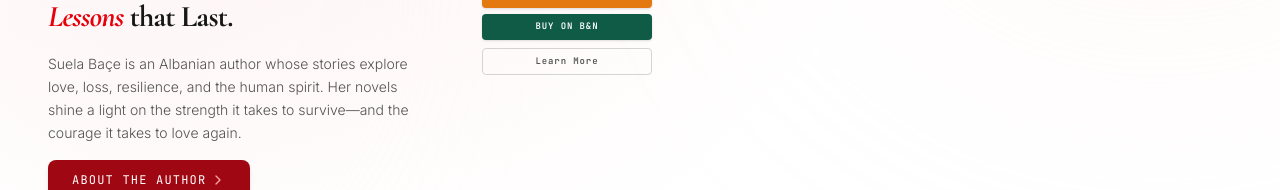
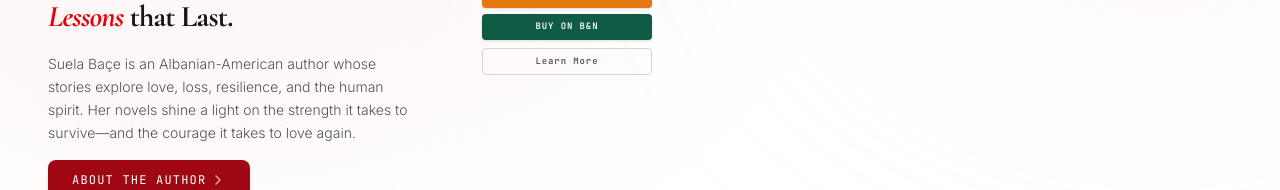
Before and after one commit to erosdeva/suela-bace, a React (Vite) app: page / in a window 1280 px wide. Shown: the part 720-910 px from the top of the page. Built offline with nearby package versions, Linux system fonts and the light colour scheme.

Commit message:
Update author description.

```diff
--- a/index.html
+++ b/index.html
@@ -1,13 +1,16 @@
 <!doctype html>
 <html lang="en">
+
 <head>
   <meta charset="UTF-8" />
   <meta name="viewport" content="width=device-width, initial-scale=1.0" />
   <title>Suela Baçe | Official Author Website</title>
 
   <!-- Standard Meta Tags -->
-    <meta name="description" content="Official website of Suela Baçe, Albanian author of 'The Face Of Love' and 'Storms of Life'. Explore gripping mysteries, sisterhood, resilience, and Balkan heritage." />
-    <meta name="keywords" content="Suela Baçe, Suela Bace, The Face of Love, Storms of Life, Albanian author, mystery fiction Albania, Balkan literature, sisterhood mystery, trauma recovery book, Albanian highlands, contemporary fiction, book debut" />
+  <meta name="description"
+    content="Official website of Suela Baçe, Albanian author of 'The Face Of Love' and 'Storms of Life'. Explore gripping mysteries, sisterhood, resilience, and Balkan heritage." />
+  <meta name="keywords"
+    content="Suela Baçe, Suela Bace, The Face of Love, Storms of Life, Albanian author, mystery fiction Albania, Balkan literature, sisterhood mystery, trauma recovery book, Albanian highlands, contemporary fiction, book debut" />
   <meta name="author" content="Suela Baçe" />
   <meta name="robots" content="index, follow" />
   <meta name="theme-color" content="#000000" />
@@ -23,7 +26,8 @@
   <!-- Open Graph / Facebook Meta Tags -->
   <meta property="og:type" content="website" />
   <meta property="og:title" content="Suela Baçe | Official Author Website" />
-    <meta property="og:description" content="Official website of Suela Baçe, Albanian author of 'The Face Of Love' and 'Storms of Life'. Explore gripping mysteries, sisterhood, resilience, and Balkan heritage." />
+  <meta property="og:description"
+    content="Official website of Suela Baçe, Albanian author of 'The Face Of Love' and 'Storms of Life'. Explore gripping mysteries, sisterhood, resilience, and Balkan heritage." />
   <meta property="og:image" content="/og-image.png" />
   <meta property="og:url" content="https://suela-ba-e-author-website-1018987849373.us-east1.run.app" />
   <meta property="og:site_name" content="Suela Baçe" />
@@ -32,7 +36,8 @@
   <!-- Twitter Card Meta Tags -->
   <meta name="twitter:card" content="summary_large_image" />
   <meta name="twitter:title" content="Suela Baçe | Official Author Website" />
-    <meta name="twitter:description" content="Official website of Suela Baçe, Albanian author of 'The Face Of Love' and 'Storms of Life'. Explore gripping mysteries, sisterhood, resilience, and Balkan heritage." />
+  <meta name="twitter:description"
+    content="Official website of Suela Baçe, Albanian author of 'The Face Of Love' and 'Storms of Life'. Explore gripping mysteries, sisterhood, resilience, and Balkan heritage." />
   <meta name="twitter:image" content="/og-image.png" />
 
   <!-- JSON-LD Structured Data -->
@@ -45,7 +50,7 @@
             "@id": "https://suela-ba-e-author-website-1018987849373.us-east1.run.app/#author",
             "name": "Suela Baçe",
             "jobTitle": "Author",
-            "description": "Suela Baçe is an Albanian author whose stories explore love, loss, resilience, and the human spirit.",
+            "description": "Suela Baçe is an Albanian-American author whose stories explore love, loss, resilience, and the human spirit.",
             "email": "suelabotime@gmail.com",
             "url": "https://suela-ba-e-author-website-1018987849373.us-east1.run.app",
             "sameAs": [
@@ -93,8 +98,10 @@
       }
     </script>
 </head>
+
 <body>
   <div id="root"></div>
   <script type="module" src="/src/main.tsx"></script>
 </body>
+
 </html>
--- a/src/data.ts
+++ b/src/data.ts
@@ -66,7 +66,7 @@ As the wind howled across the rocky crags, I finally understood her voice. The s
 ];
 
 export const BIOGRAPHY = {
-  shortBio: "Suela Baçe is an Albanian author whose stories explore love, loss, resilience, and the human spirit. Her novels shine a light on the strength it takes to survive—and the courage it takes to love again.",
+  shortBio: "Suela Baçe is an Albanian-American author whose stories explore love, loss, resilience, and the human spirit. Her novels shine a light on the strength it takes to survive—and the courage it takes to love again.",
   longBio: `Suela Baçe is a powerful, evocative voice in contemporary fiction, drawing deeply from her Albanian heritage and her unique perspective on migration, identity, and the complexity of human relationships. Born and raised in Albania during periods of profound political and social transformation, she witnessed firsthand the resilience of individuals and families negotiating historical crises.
 
 Her literary debut, "The Face of Love," captures the dramatic realities of late-1990s Albania, blending dark mystery, sensuality, and historical tragedy with high-stakes emotional depth. Suela's work is characterized by its unflinching exploration of trauma, the complex bonds of sisterhood, and the delicate facades we construct to protect ourselves and those we love.
```
Lines whose indentation alone changed are shown as unchanged.
